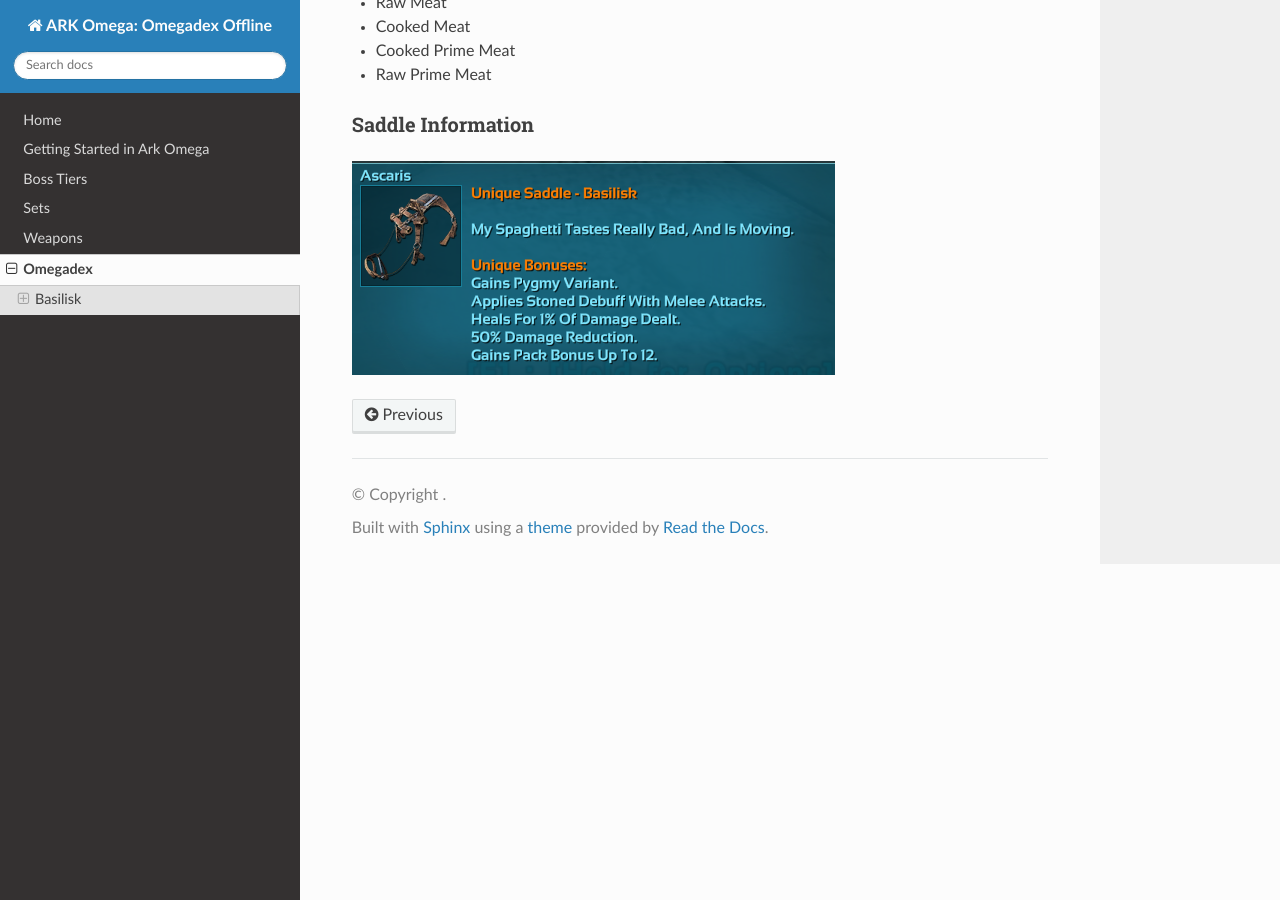
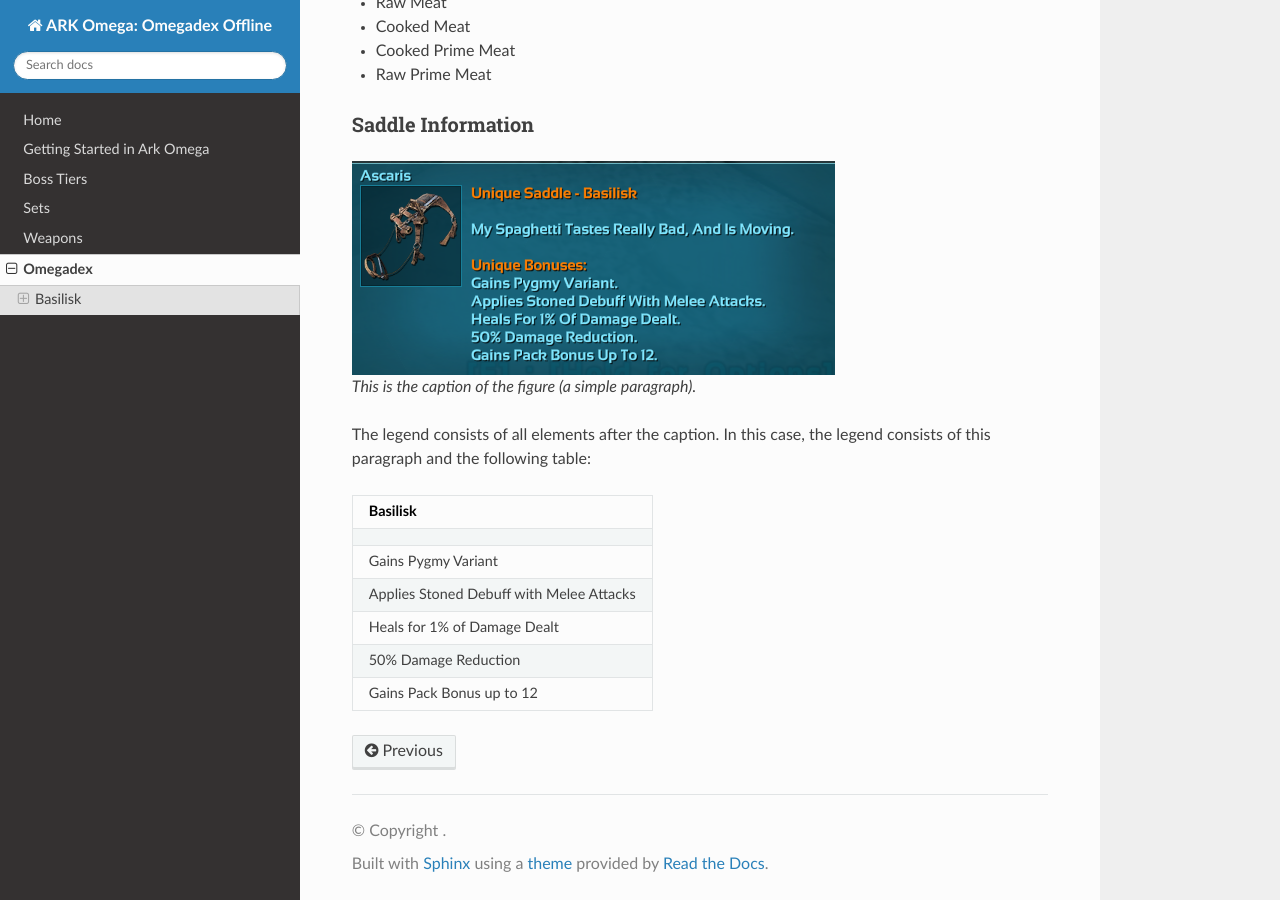
Before and after one commit to straightCrimpin/readthedocs_test, a Sphinx documentation site: the page built from docs/Omegadex.rst, in a window 1280 px wide and 900 px high, scrolled down 663 px. Built offline with Sphinx 7.4.7 and the Read the Docs theme 2.0.0, drawn with Linux system fonts in a browser that asks for light colours.

Commit message:
Update Omegadex.rst

```diff
--- a/docs/Omegadex.rst
+++ b/docs/Omegadex.rst
@@ -38,7 +38,11 @@ Saddle Information
 .. figure:: images/Saddles/basilisk.png
    :scale: 100 %
 
-   ""
+   This is the caption of the figure (a simple paragraph).
+
+   The legend consists of all elements after the caption.  In this
+   case, the legend consists of this paragraph and the following
+   table:
 
    +-----------------------------------------------+
    |                    Basilisk                   |
```
